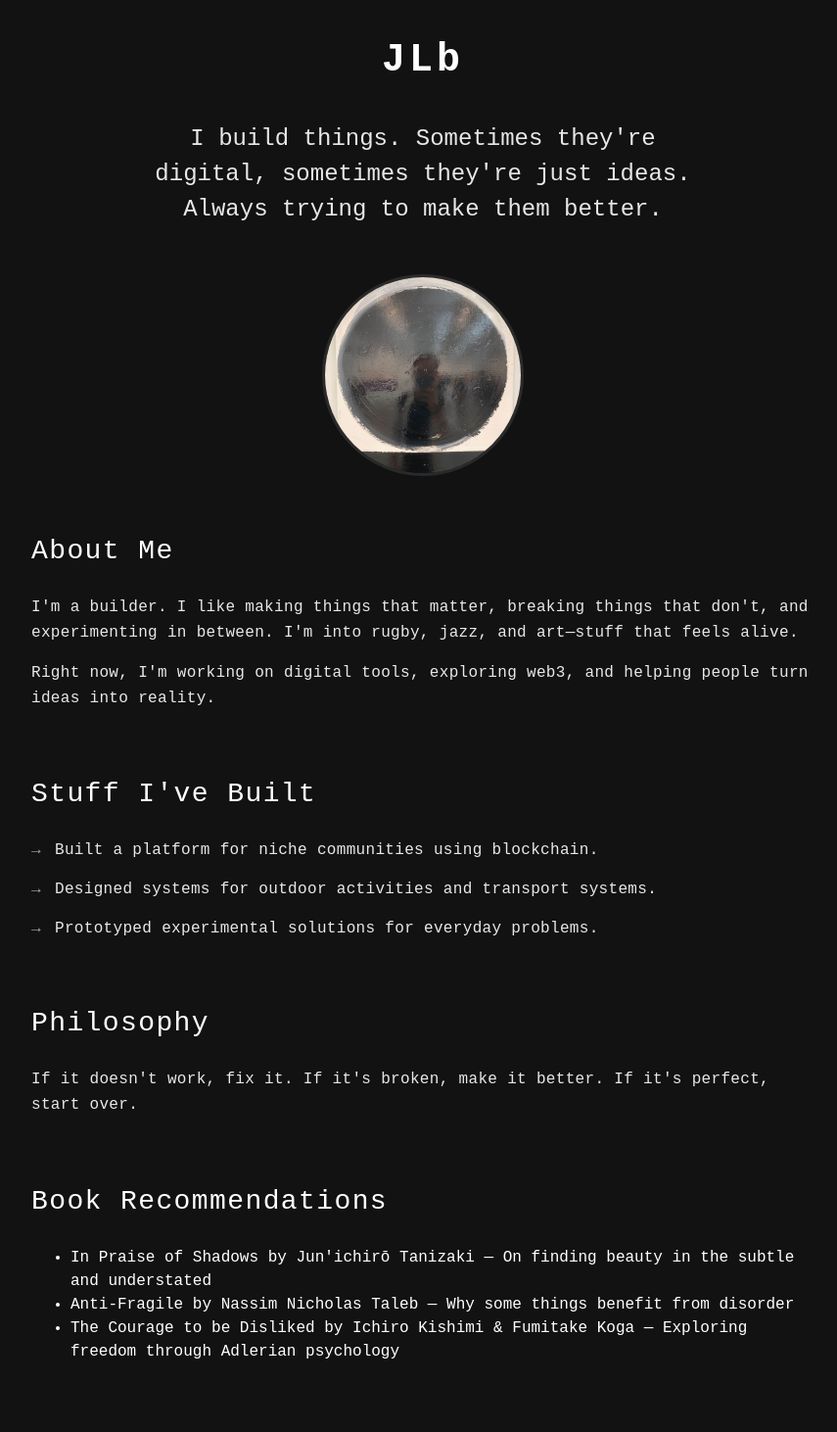
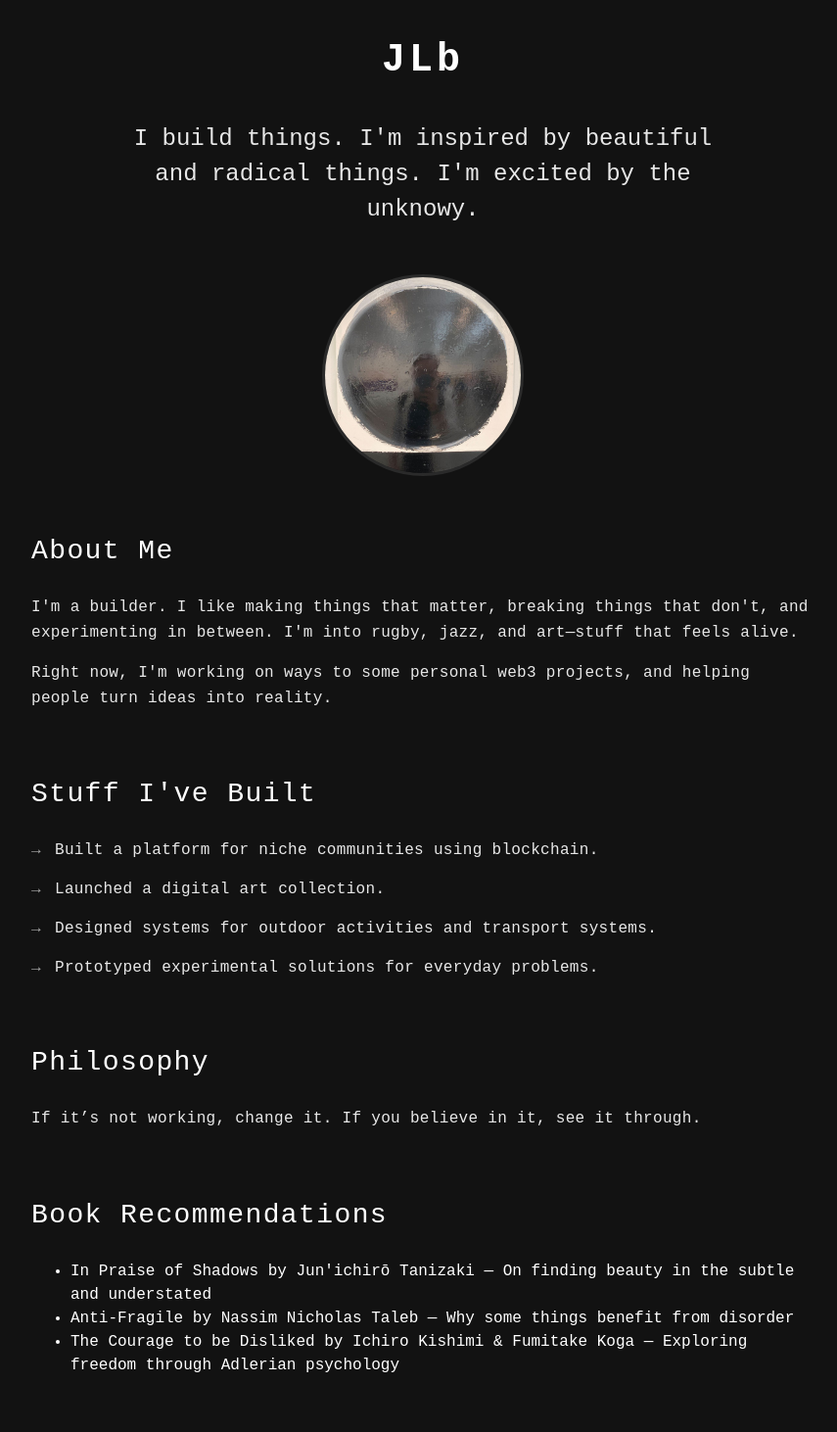
Before and after one commit to jlb-qi/jlb-profile, a React (Vite) app: page / in a window 1280 px wide. Shown: the top 1462 px of the page at 98% size, without its empty margins (208-1063 px from the left). Built offline with nearby package versions, Linux system fonts and the light colour scheme.

Commit message:
update philosophy

```diff
--- a/src/App.tsx
+++ b/src/App.tsx
@@ -6,7 +6,7 @@ function App() {
       <header className="header">
         <div className="logo">JLb</div>
         <h1 className="tagline">
-          I build things. Sometimes they're digital, sometimes they're just ideas. Always trying to make them better.
+          I build things. I'm inspired by beautiful and radical things. I'm excited by the unknowy.
         </h1>
       </header>
 
@@ -21,7 +21,7 @@ function App() {
           I'm into rugby, jazz, and art—stuff that feels alive.
         </p>
         <p className="what-i-do">
-          Right now, I'm working on digital tools, exploring web3, and helping people turn ideas into reality.
+          Right now, I'm working on ways to some personal web3 projects, and helping people turn ideas into reality.
         </p>
       </section>
 
@@ -29,6 +29,7 @@ function App() {
         <h2>Stuff I've Built</h2>
         <ul>
           <li>Built a platform for niche communities using blockchain.</li>
+          <li>Launched a digital art collection.</li>
           <li>Designed systems for outdoor activities and transport systems.</li>
           <li>Prototyped experimental solutions for everyday problems.</li>
         </ul>
@@ -37,7 +38,7 @@ function App() {
       <section className="philosophy">
         <h2>Philosophy</h2>
         <p>
-          If it doesn't work, fix it. If it's broken, make it better. If it's perfect, start over.
+        If it’s not working, change it. If you believe in it, see it through.
         </p>
       </section>
 
```
